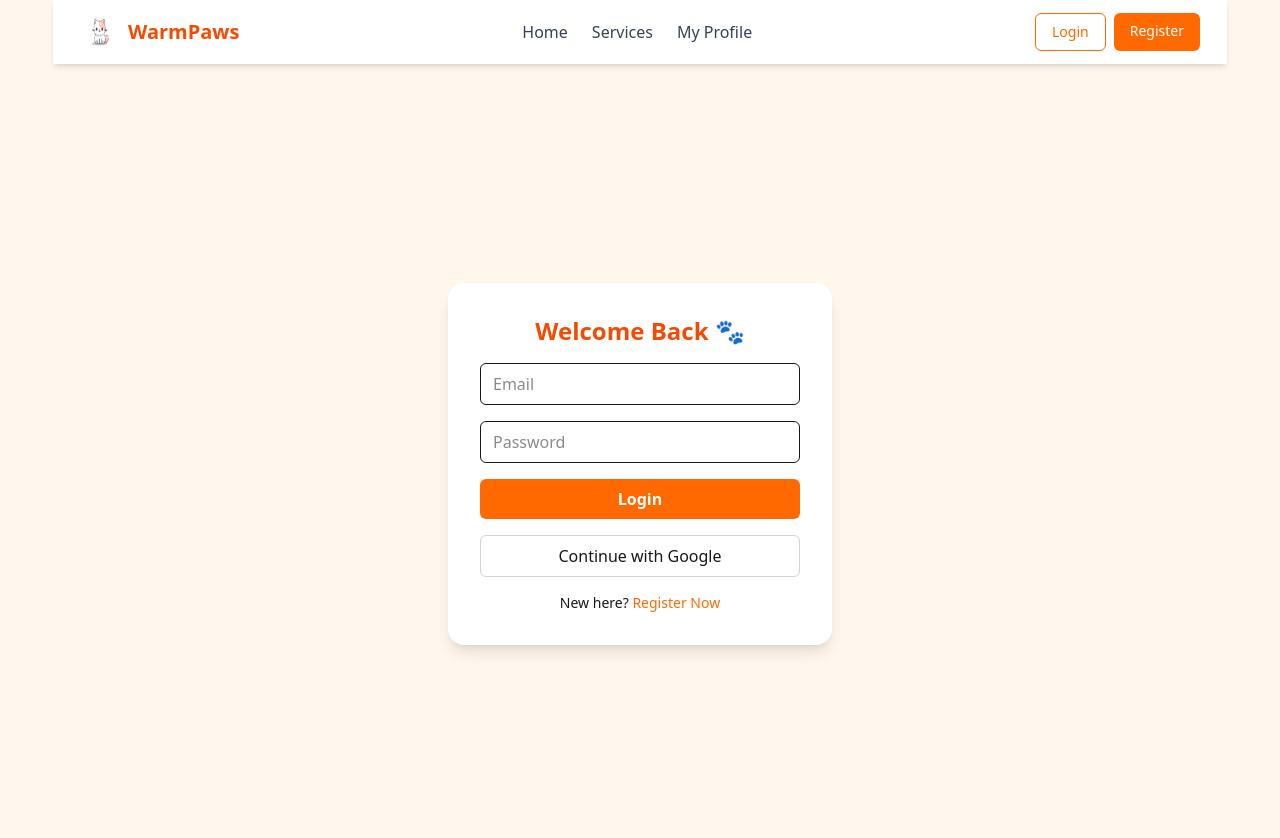
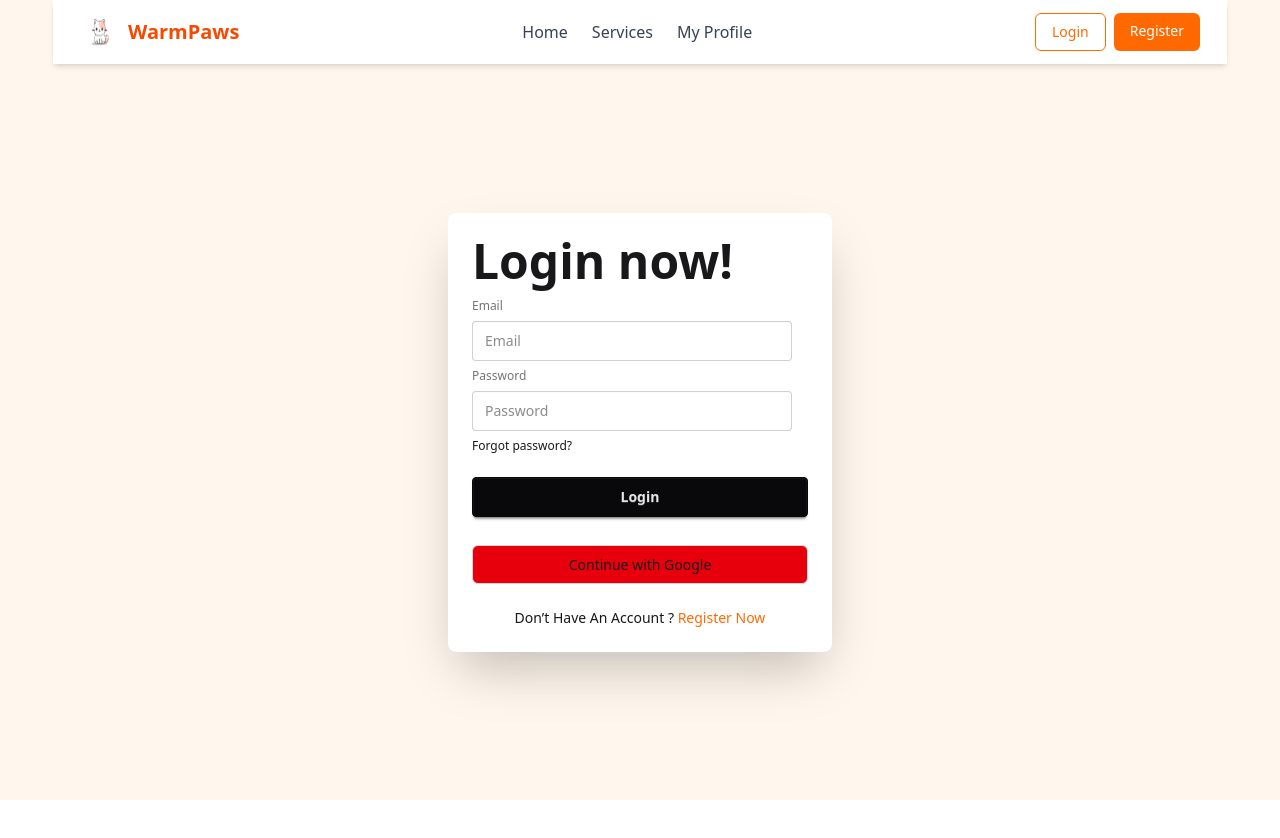
Before and after one commit to jahidur17/pet-care-in-winter-assignment-9, a React (Vite) app: page /auth/login in a window 1280 px wide. Shown: the top 838 px of the page. After the commit the page ends 800 px from the top, so only its background shows below. Built offline with nearby package versions, Linux system fonts and the light colour scheme; no server answers.

Commit message:
added the login section

```diff
--- a/index.html
+++ b/index.html
@@ -1,5 +1,5 @@
 <!doctype html>
-<html lang="en">
+<html data-theme="light" lang="en">
   <head>
     <meta charset="UTF-8" />
     <link rel="icon" type="image/svg+xml" href="/vite.svg" />
--- a/src/layouts/AuthLayout.jsx
+++ b/src/layouts/AuthLayout.jsx
@@ -4,9 +4,9 @@ import Navbar from '../components/Navbar';
 
 const AuthLayout = () => {
     return (
-      <div className="min-h-screen flex flex-col justify-center items-center bg-orange-50">
+      <div className="min-h-screen flex flex-col  bg-orange-50">
         <Navbar></Navbar>
-        <div>
+        <div className="flex-grow flex justify-center items-center w-full">
           <Outlet />
         </div>
       </div>
--- a/src/layouts/MainLayout.jsx
+++ b/src/layouts/MainLayout.jsx
@@ -1,14 +1,13 @@
 import React from 'react';
 import Navbar from '../components/Navbar';
-import { Outlet } from 'react-router';
-
+import { Outlet } from "react-router-dom";
 const MainLayout = () => {
     return (
-        <div>
+      <div className="min-h-screen flex flex-col">
         <nav>
           <Navbar></Navbar>
         </nav>
-            <main>
+        <main className=" p-4">
           <Outlet></Outlet>
         </main>
         <footer></footer>
--- a/src/pages/Login.jsx
+++ b/src/pages/Login.jsx
@@ -1,82 +1,82 @@
-// src/pages/Login.jsx
-import React, { useContext, useState } from "react";
-import { Link, useNavigate } from "react-router-dom";
+import React, { useContext, useState,   } from "react";
 import { AuthContext } from "../provider/AuthProvider";
+import { Link, useLocation, useNavigate } from "react-router";
 
 const Login = () => {
+  const [error, setError] = useState("");
   const { loginUser, signInWithGoogle } = useContext(AuthContext);
-  const [error, setError] = useState("");
+    const location = useLocation();
+
+
+
   const navigate = useNavigate();
 
-  const handleLogin = async (e) => {
+  const handleLogin = (e) => {
     e.preventDefault();
     const email = e.target.email.value;
     const password = e.target.password.value;
-
+    console.log(email, password);
 
     loginUser(email, password)
-     .then(result =>{
-      console.log(result.user)
+      .then((result) => {
+        console.log(result.user);
+        navigate(`${location.state ? location.state : "/"}`);
+      })
+      .catch((error) => {
+        // console.error(error);
+        setError(error.message);
+      });
+  };
+
+  const handleGoogleLogin = () => {
+    signInWithGoogle()
+      .then((result) => {
+        console.log(result.user);
         navigate("/");
       })
-     .catch (err=>{
-        setError(err.message);
-     })
-
-
-
-  }
-
-  const handleGoogleLogin = async () => {
-    try {
-      await signInWithGoogle();
-      navigate("/");
-    } catch (err) {
-      setError(err.message);
-    }
+      .catch((error) => {
+        alert(error.message);
+      });
   };
 
   return (
-    <div className="flex justify-center items-center min-h-screen bg-orange-50">
-      <div className="bg-white shadow-lg rounded-2xl p-8 w-96">
-        <h2 className="text-2xl font-bold text-center text-orange-600 mb-4">
-          Welcome Back 🐾
-        </h2>
-        <form onSubmit={handleLogin} className="space-y-4">
+    <div className="card bg-base-100 w-full max-w-sm shrink-0 shadow-2xl">
+      <div className="card-body">
+        <h1 className="text-5xl font-bold">Login now!</h1>
+        <form onSubmit={handleLogin}>
+          <fieldset className="fieldset">
+            <label className="label">Email</label>
             <input
               type="email"
               name="email"
+              className="input"
               placeholder="Email"
-            className="w-full border rounded-md px-3 py-2"
-            required
             />
+            <label className="label">Password</label>
             <input
               type="password"
               name="password"
+              className="input"
               placeholder="Password"
-            className="w-full border rounded-md px-3 py-2"
-            required
             />
-          <button
-            type="submit"
-            className="w-full bg-orange-500 hover:bg-orange-600 text-white font-semibold py-2 rounded-md"
-          >
+            <div>
+              <a className="link link-hover">Forgot password?</a>
+            </div>
+            <button type="submit" className="btn btn-neutral mt-4">
               Login
             </button>
+          </fieldset>
         </form>
-
         {error && <p className="text-red-500 text-sm mt-2">{error}</p>}
-
         <button
           onClick={handleGoogleLogin}
-          className="mt-4 w-full border border-gray-300 py-2 rounded-md hover:bg-gray-100"
+          className="mt-4 w-full border bg-red-600 border-gray-300 py-2 rounded-md hover:bg-gray-100"
         >
           Continue with Google
         </button>
-
         <p className="text-center text-sm mt-4">
-          New here?{" "}
-          <Link to="/register" className="text-orange-500 hover:underline">
+          Don’t Have An Account ?{" "}
+          <Link to="/auth/register" className="text-orange-500 hover:underline">
             Register Now
           </Link>
         </p>
--- a/src/pages/Register.jsx
+++ b/src/pages/Register.jsx
@@ -73,7 +73,7 @@ const Register = () => {
 
         <p className="text-center text-sm mt-4">
           Already have an account?{" "}
-          <Link to="/login" className="text-orange-500 hover:underline">
+          <Link to="/auth/login" className="text-orange-500 hover:underline">
             Login
           </Link>
         </p>
```
Lines whose indentation alone changed are shown as unchanged.
